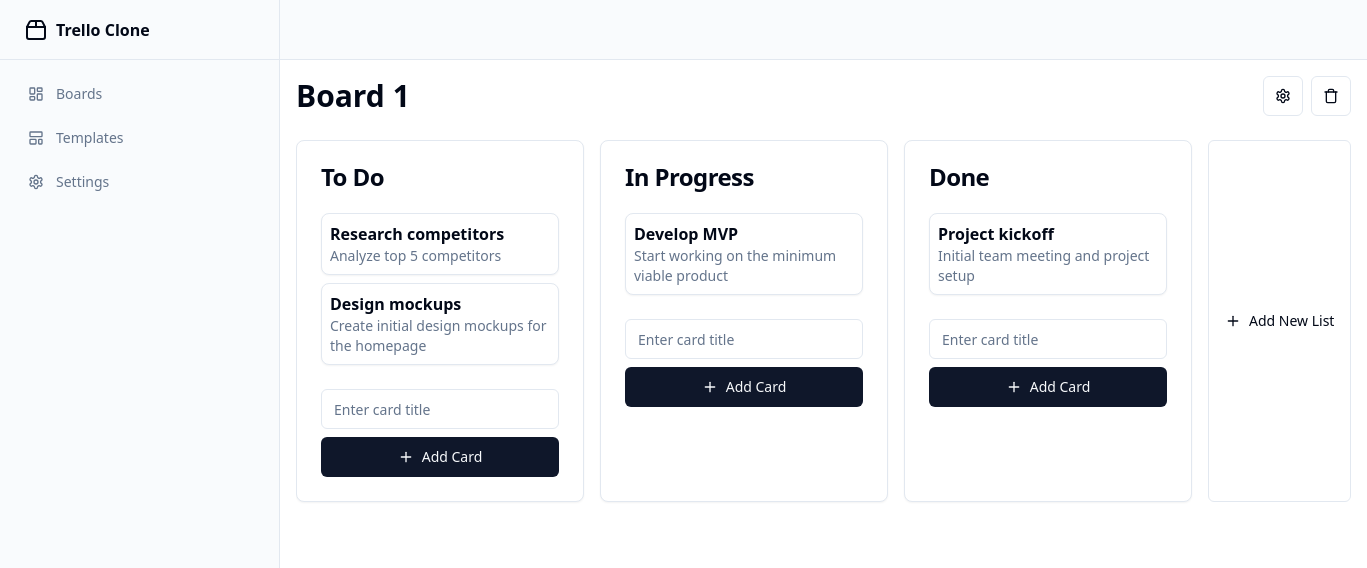
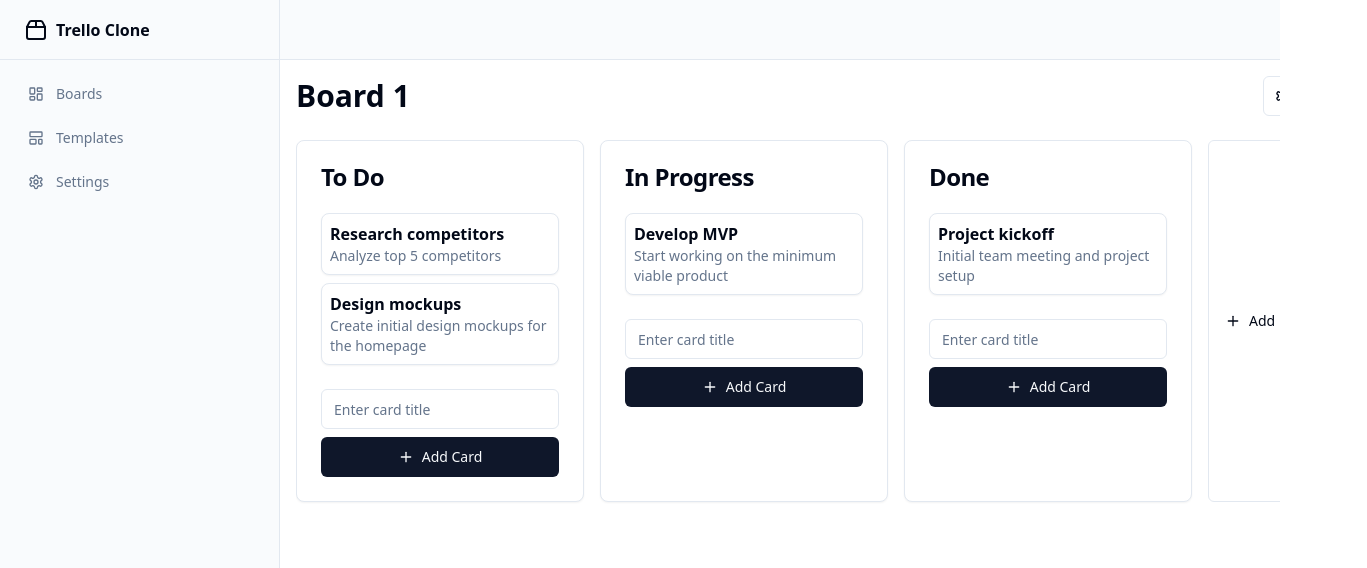
Before and after one commit to GPT-Engineer-App-Dev/trello-clone-master, a React (Vite) app: page /board/1 in a window 1280 px wide. Shown: the top 568 px of the page, 1367 px wide, since content can reach past the window. Built offline with nearby package versions, Linux system fonts and the light colour scheme.

Commit message:
Disable horizontal scrolling and improve layout responsiveness

```diff
--- a/src/index.css
+++ b/src/index.css
@@ -74,3 +74,9 @@
     @apply bg-background text-foreground;
   }
 }
+
+/* Disable horizontal scrolling */
+html, body {
+  overflow-x: hidden;
+  width: 100%;
+}
--- a/src/pages/BoardView.jsx
+++ b/src/pages/BoardView.jsx
@@ -103,11 +103,11 @@ const BoardView = () => {
         </div>
       </div>
       <DragDropContext onDragEnd={onDragEnd}>
-        <div className="flex gap-4 pb-4">
+        <div className="flex gap-4 pb-4 overflow-x-auto">
           {lists.map((list) => (
             <List key={list.id} list={list} updateCard={updateCard} />
           ))}
-          <Button onClick={addNewList} variant="outline" className="h-auto py-8 px-4">
+          <Button onClick={addNewList} variant="outline" className="h-auto py-8 px-4 shrink-0">
             <Plus className="mr-2 h-4 w-4" /> Add New List
           </Button>
         </div>
```
